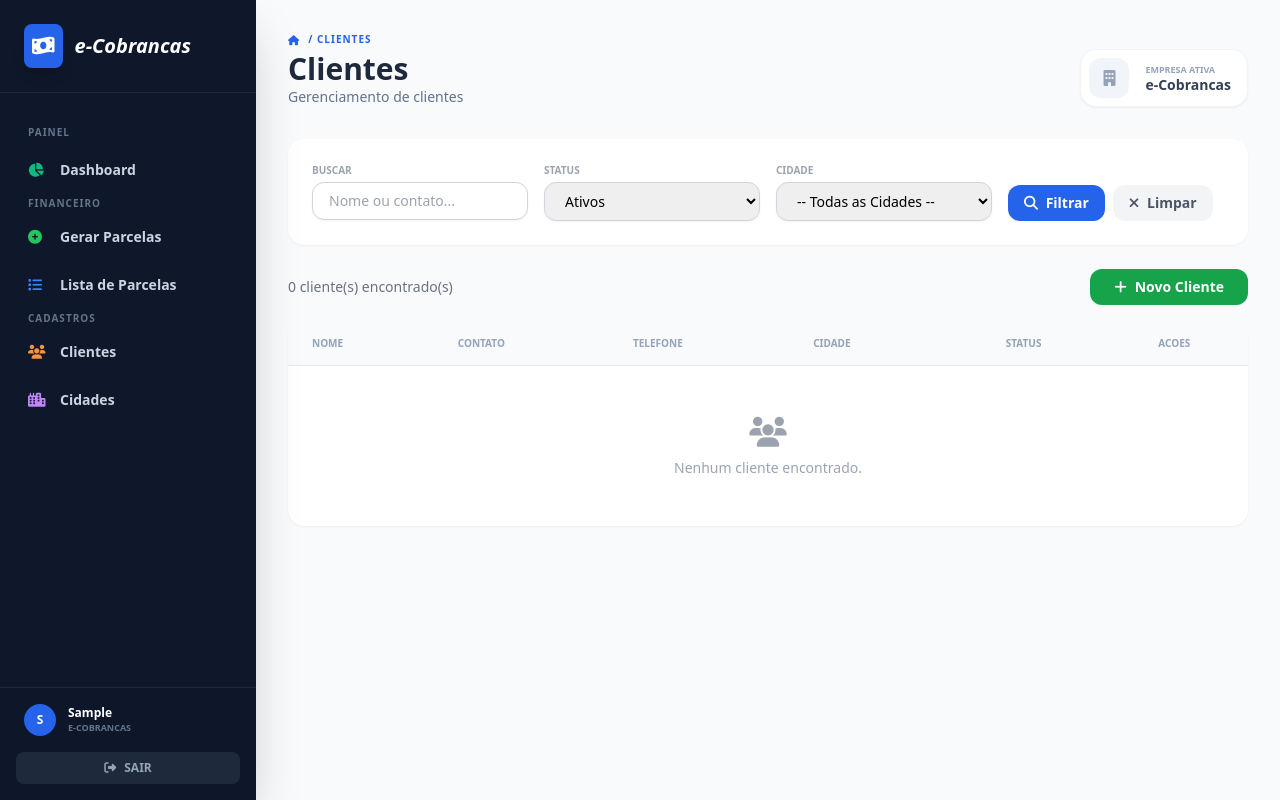
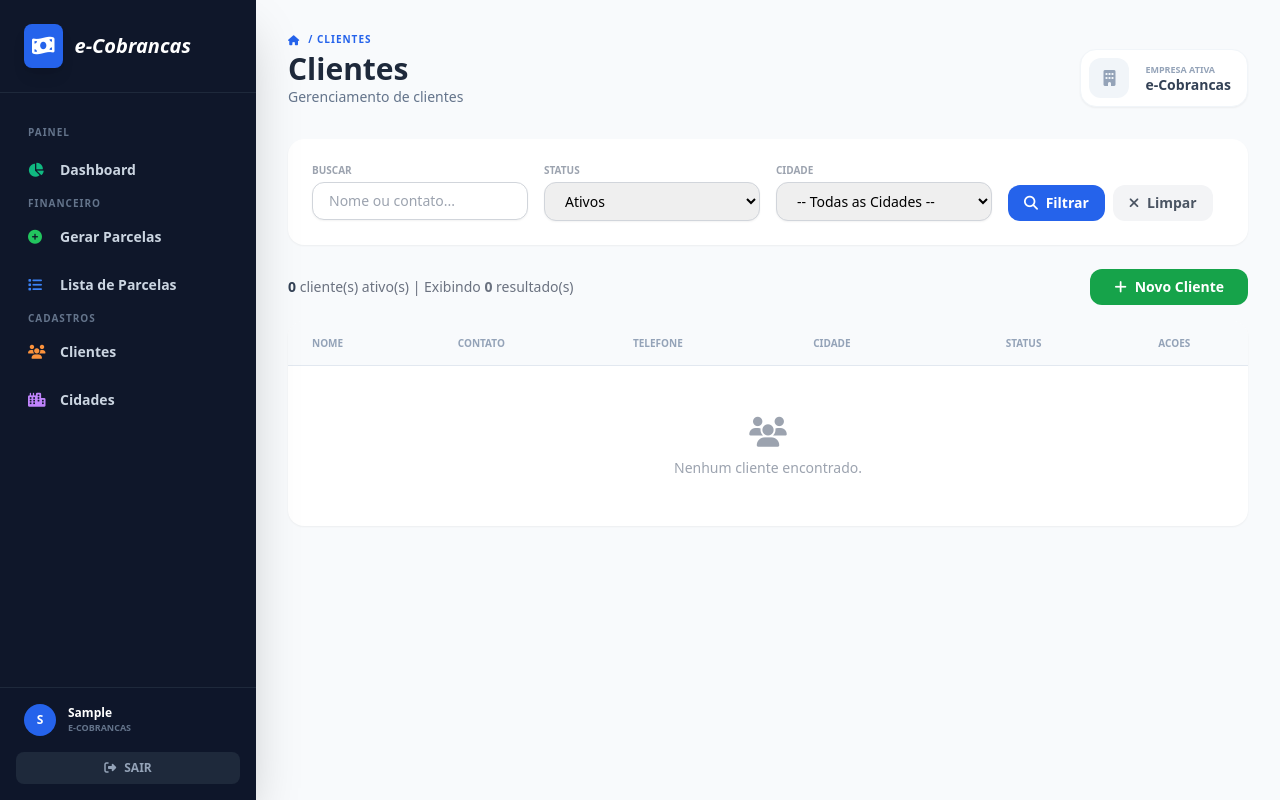
Before and after one commit to Ivanildo-Lab/e-cobrancas, a Django app: page /cadastros/clientes/ in a window 1280 px wide. Run offline with Django 4.2, Linux system fonts and the light colour scheme; the visitor is signed in with stand-in values (Sample User, id 1); data that the repository does not hold is empty; some libraries are stand-ins or nearby versions.

Commit message:
Show total active clients on client list

```diff
--- a/cadastros/views.py
+++ b/cadastros/views.py
@@ -118,9 +118,11 @@ def lista_clientes(request):
     paginator = Paginator(queryset, 15)
     clientes = paginator.get_page(page)
     cidades = Cidade.objects.all().order_by('nome')
+    total_geral = Cliente.objects.filter(ativo=True).count()
     return render(request, 'cadastros/cliente_lista.html', {
         'clientes': clientes, 'busca': busca, 'status_filter': status_filter,
-        'cidade_filter': cidade_filter, 'cidades': cidades, 'titulo': 'Clientes'
+        'cidade_filter': cidade_filter, 'cidades': cidades, 'titulo': 'Clientes',
+        'total_geral': total_geral,
     })
 
 
--- a/templates/cadastros/cliente_lista.html
+++ b/templates/cadastros/cliente_lista.html
@@ -44,7 +44,10 @@
 </div>
 
 <div class="flex justify-between items-center mb-4">
-    <p class="text-sm text-gray-500">{{ clientes.paginator.count }} cliente(s) encontrado(s)</p>
+    <p class="text-sm text-gray-500">
+        <span class="font-bold text-slate-700">{{ total_geral }}</span> cliente(s) ativo(s) |
+        Exibindo <span class="font-bold">{{ clientes.paginator.count }}</span> resultado(s)
+    </p>
     <a href="{% url 'cadastros:criar_cliente' %}" class="bg-green-600 text-white px-6 py-2 rounded-xl text-sm font-bold hover:bg-green-700 transition inline-flex items-center gap-2">
         <i class="fa fa-plus"></i> Novo Cliente
     </a>
```
